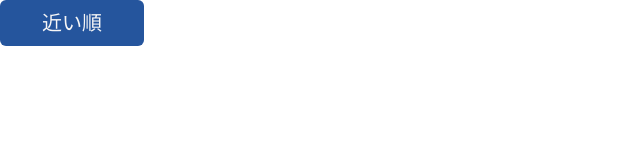
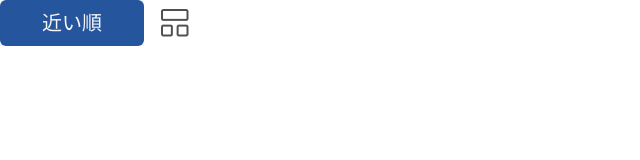
Before and after one commit to vantan-production/OutingSuggestionApp, a Next.js app in the folder frontend/src/: page /test in a window 1280 px wide. Shown: the top 160 px of the page, without its empty margins (0-640 px from the left). Built offline with nearby package versions, Linux system fonts and the light colour scheme; a web font is replaced by a local one.

Commit message:
add リスト変更ボタン作成

```diff
--- a/frontend/src/components/sort-list.tsx
+++ b/frontend/src/components/sort-list.tsx
@@ -9,6 +9,7 @@ export default function SortMenu() {
   const options = ["近い順", "遠い順", "新しい順", "古い順", "評価が高い順"];
 
   return (
+    <div className="w-48 flex justify-between">
       <div className="relative h-11 w-36">
         <button
           onClick={() => setOpen(!open)}
@@ -16,7 +17,6 @@ export default function SortMenu() {
         >
           {selected}
         </button>
-
         {open && (
           <div className="h4 absolute right-0 w-36  bg-white shadow-md rounded-md overflow-hidden">
             {options.map((option, i) => (
@@ -35,9 +35,11 @@ export default function SortMenu() {
             ))}
           </div>
         )}
+      </div>
         <div>
-        <img src="" alt="" />
+          <button type="button"><img src="images/layout-panel-top.png" alt="icon"/></button>
         </div>
     </div>
+
   );
 }
```
Also changed, not shown: frontend/src/public/images/layout-panel-top.png (added). Lines whose indentation alone changed are shown as unchanged.
